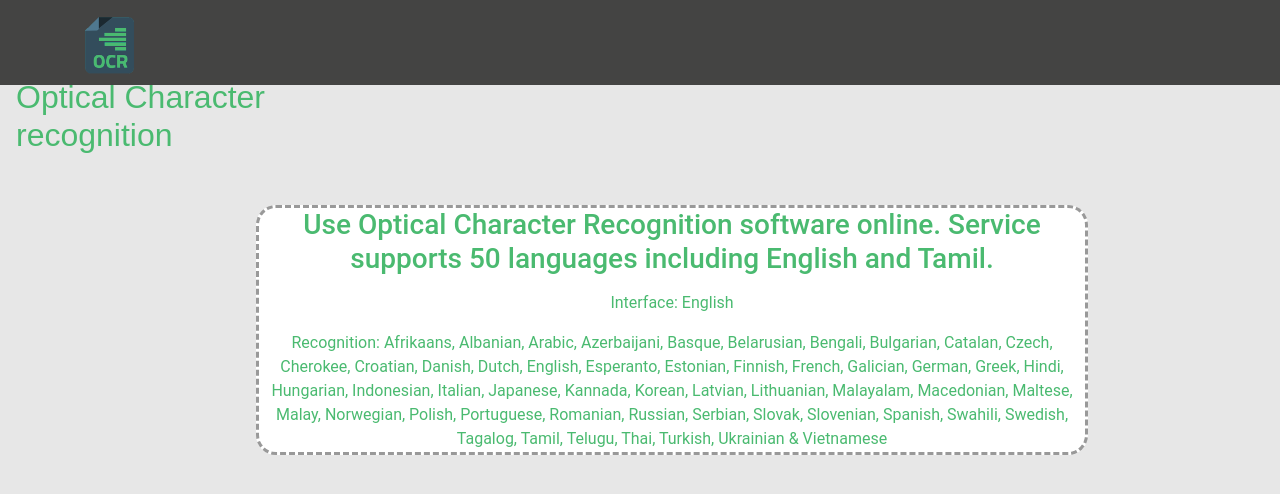
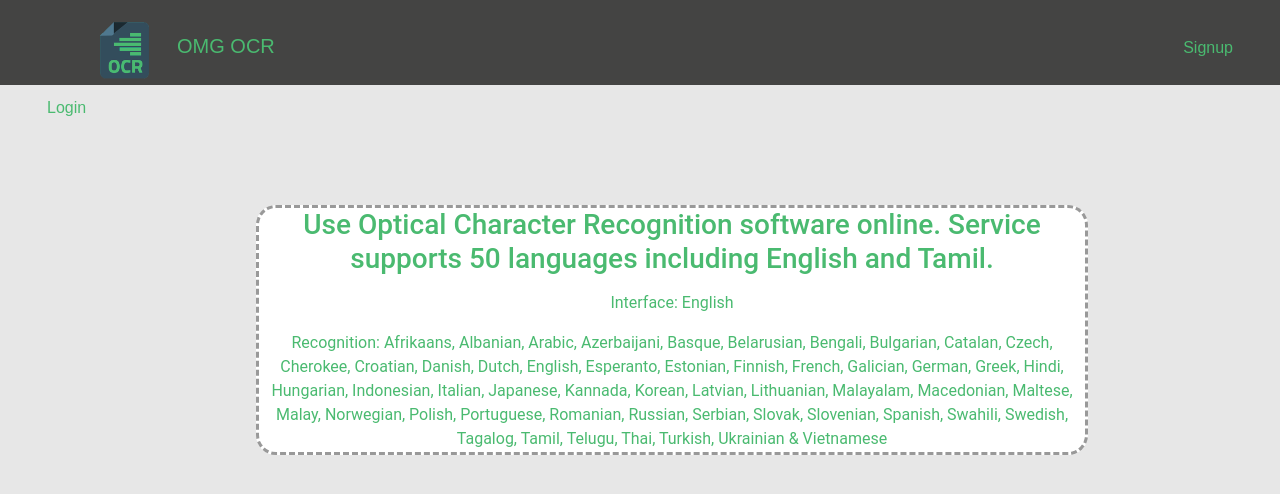
Before and after one commit to The-Se7en/OCR-React-WebApp, a React (Create React App) app: page / in a window 1280 px wide. Shown: the top 494 px of the page. Built offline with nearby package versions, Linux system fonts and the light colour scheme.

Commit message:
Navbar updated with signup and login

```diff
--- a/src/components/Header.js
+++ b/src/components/Header.js
@@ -9,11 +9,19 @@ class Header extends React.Component {
         return (
             <div>
 
-                <div className="navbar">
-                    <img src={logo} alt="logo"/>
-                    <h2>Optical Character recognition</h2>
-                </div>
+                <nav className="navbar navbar-default">
+                    <div className="container-fluid">
+                        <div className="navbar-header">
+                            <a className="navbar-brand" href="/">
+                                <img src={logo} alt="logo"/>
+                            </a>
+                            <h2 className="navbar-brand">OMG OCR</h2>
 
+                        </div>
+                        <a className="nav-link" href="/signup">Signup</a>
+                        <a className="nav-link" href="/login">Login</a>
+                    </div>
+                </nav>
                 <br/>
 
             </div>
```
